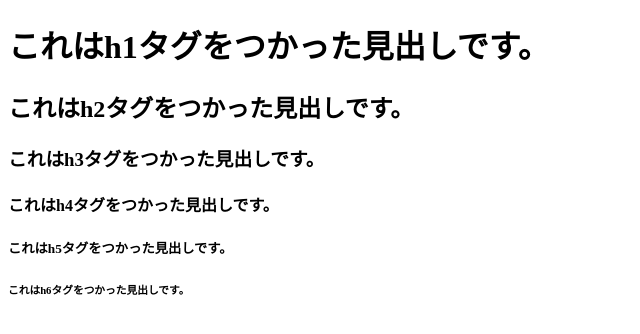
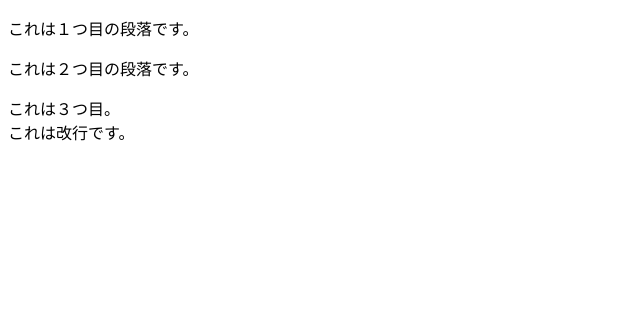
Before and after one commit to 0123takaokeita/webdeb, a plain HTML site: page index.html in a window 1280 px wide. Shown: the whole page, without its empty margins (0-640 px from the left). Drawn offline with Linux system fonts and the light colour scheme.

Commit message:
段落の練習

```diff
--- a/index.html
+++ b/index.html
@@ -9,12 +9,9 @@
 </head>
 
 <body>
-  <h1>これはh1タグをつかった見出しです。 </h1>
-  <h2>これはh2タグをつかった見出しです。 </h2>
-  <h3>これはh3タグをつかった見出しです。 </h3>
-  <h4>これはh4タグをつかった見出しです。 </h4>
-  <h5>これはh5タグをつかった見出しです。 </h5>
-  <h6>これはh6タグをつかった見出しです。 </h6>
+  <p>これは１つ目の段落です。</p>
+  <p>これは２つ目の段落です。</p>
+  <p>これは３つ目。<br>これは改行です。</p>
 </body>
 
 </html>
```
